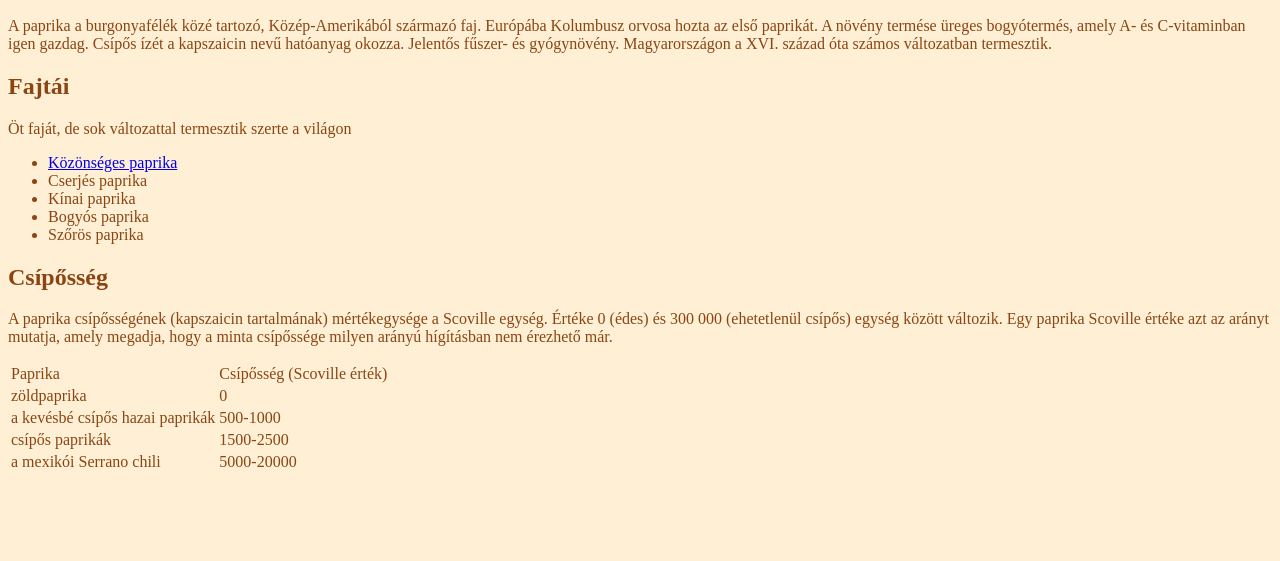
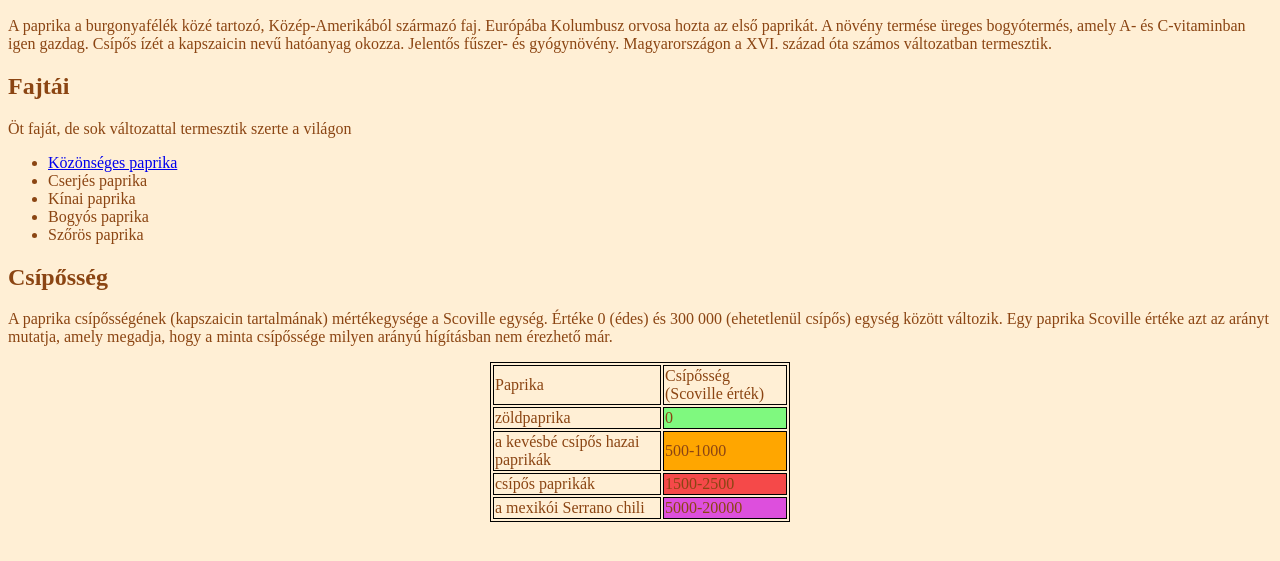
Before and after one commit to patrikkalman/patrikkalman, a plain HTML site: page index.html in a window 1280 px wide. Shown: the part 133-694 px from the top of the page. Drawn offline with Linux system fonts and the light colour scheme.

Commit message:
Add files via upload

```diff
--- a/index.html
+++ b/index.html
@@ -2,11 +2,19 @@
 <html>
     <head>
         <title>Paparika</title>
+        <style>
+            table,td
+            {
+              border: 1px solid black;
+            }
+        </style>
     </head>
     <body style="background-color:#FFEFD5;color: #8b4513;">
         <h1><img src="szines.jpg" style="border:1px solid black; margin: 0 10px;">Ismered a legcsípősebbet?</h1>
         <h2>Bemutatása</h2>
-        <p>A paprika a burgonyafélék közé tartozó, Közép-Amerikából származó faj. Európába Kolumbusz orvosa hozta az első paprikát. A növény termése üreges bogyótermés, amely A- és C-vitaminban igen gazdag. Csípős ízét a kapszaicin nevű hatóanyag okozza. Jelentős fűszer- és gyógynövény. Magyarországon a XVI. század óta számos változatban termesztik.</p>
+        <p>A paprika a burgonyafélék közé tartozó, Közép-Amerikából származó faj.
+         Európába Kolumbusz orvosa hozta az első paprikát. A növény termése üreges bogyótermés, amely A- és C-vitaminban igen gazdag.
+         Csípős ízét a kapszaicin nevű hatóanyag okozza. Jelentős fűszer- és gyógynövény. Magyarországon a XVI. század óta számos változatban termesztik.</p>
         <h2>Fajtái</h2>
         <p>Öt faját, de sok változattal termesztik szerte a világon</p>
         <ul>
@@ -17,13 +25,17 @@
             <li>Szőrös paprika</li>
         </ul>
         <h2>Csípősség</h2>
-        <p>A paprika csípősségének (kapszaicin tartalmának) mértékegysége a Scoville egység. Értéke 0 (édes) és 300 000 (ehetetlenül csípős) egység között változik. Egy paprika Scoville értéke azt az arányt mutatja, amely megadja, hogy a minta csípőssége milyen arányú hígításban nem érezhető már.</p>
-    <table>
-        <tr><td>Paprika</td><td>Csípősség (Scoville érték)</td></tr>
-        <tr><td>zöldpaprika</td><td>0</td></tr>
-        <tr><td>a kevésbé csípős hazai paprikák</td><td>500-1000</td></tr>
-        <tr><td>csípős paprikák</td><td>1500-2500</td></tr>
-        <tr><td>a mexikói Serrano chili</td><td>5000-20000</td></tr>
+        <p>A paprika csípősségének (kapszaicin tartalmának) mértékegysége a Scoville egység.
+             Értéke 0 (édes) és 300 000 (ehetetlenül csípős) egység között változik.
+             Egy paprika Scoville értéke azt az arányt mutatja, amely megadja, hogy a minta csípőssége milyen arányú hígításban nem érezhető már.</p>
+    <table style="width: 300px; margin: auto;">
+        <tr><td>Paprika</td><td style="width: 120px;">Csípősség (Scoville érték)</td></tr>
+        <tr><td>zöldpaprika</td><td style="background-color: rgb(127, 249, 127);">0</td></tr>
+        <tr><td>a kevésbé csípős hazai paprikák</td><td style="background-color: rgb(255, 166, 0);">500-1000</td></tr>
+        <tr><td>csípős paprikák</td><td style="background-color: rgb(245, 73, 73);">1500-2500</td></tr>
+        <tr><td>a mexikói Serrano chili</td><td style="background-color: rgb(221, 79, 221);">5000-20000</td></tr>
     </table>
-    </body>
+
+
+</body>
 </html>
```
